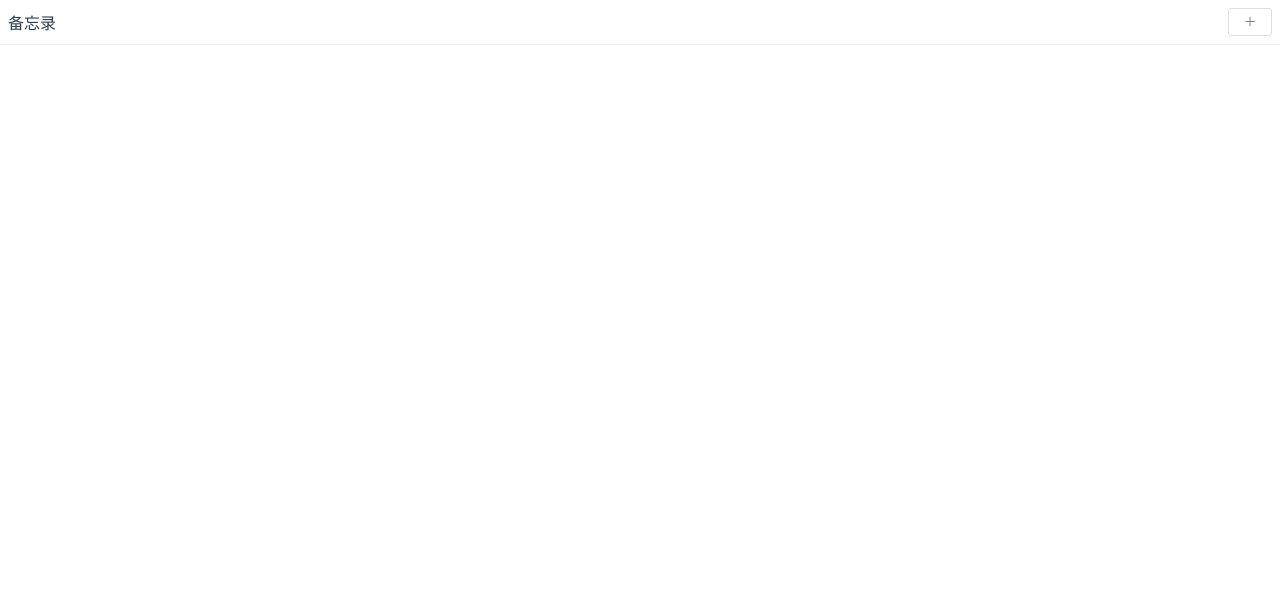
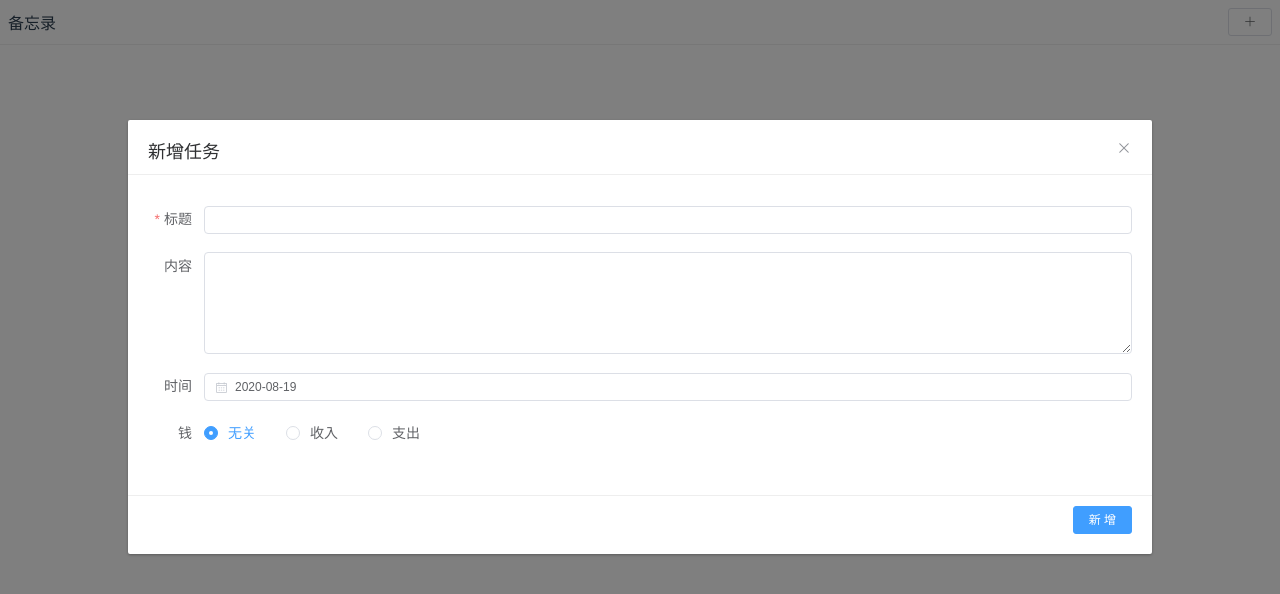
Before and after one commit to yanglimou/demo, a Vue app in the folder todo-app/: page / in a window 1280 px wide. Shown: the top 594 px of the page. Built offline with nearby package versions, Linux system fonts and the light colour scheme.

Commit message:
修改钱标志为收入支出两种 修改弹出框样式 修改钱默认不选中 修改时间默认今天

```diff
--- a/todo-app/src/views/Home.vue
+++ b/todo-app/src/views/Home.vue
@@ -14,7 +14,12 @@
       >
         <div class="time" v-if="item.time">{{ formateDate(item.time) }}</div>
         <el-divider direction="vertical" v-if="item.time"></el-divider>
-        <img v-if="item.moneyFlag===1" class="money_png" :src="money_png" alt />
+        <img
+          v-if="item.moneyFlag===1||item.moneyFlag===2"
+          class="money_png"
+          :src="item.moneyFlag===1?money_png:money_out_png"
+          alt
+        />
         <div class="title" @click="toUpdate(item)">{{ item.title }}</div>
       </div>
     </div>
@@ -36,13 +41,26 @@
           ></el-date-picker>
         </el-form-item>
         <el-form-item label="钱">
-          <el-switch
+          <el-radio v-model="item.moneyFlag" :label="0">无关</el-radio>
+          <el-radio v-model="item.moneyFlag" :label="1">收入</el-radio>
+          <el-radio v-model="item.moneyFlag" :label="2">支出</el-radio>
+          <!-- <el-switch
             v-model="item.moneyFlag"
             :active-value="1"
             :inactive-value="0"
             active-color="#13ce66"
             inactive-color="#ccc"
           ></el-switch>
+          <br />
+          <el-switch
+            v-model="item.moneyTypeFlag"
+            :active-value="1"
+            :inactive-value="0"
+            active-color="#13ce66"
+            inactive-color="#ff4949"
+            active-text="收入"
+            inactive-text="支出"
+          ></el-switch>-->
         </el-form-item>
       </el-form>
       <span slot="footer" class="dialog-footer">
@@ -60,22 +78,24 @@
 <script>
 // @ is an alias to /src
 import money_png from "../assets/money.png";
+import money_out_png from "../assets/money_out.png";
 export default {
   name: "Home",
   data() {
     return {
       money_png,
+      money_out_png,
       items: [],
       rules: {
         title: [{ required: true, message: "请输入标题", trigger: "blur" }]
       },
-      dialogVisible: false,
+      dialogVisible: true,
       item: {
         id: "",
         title: "",
         content: "",
-        time: "",
-        moneyFlag: 1
+        time: this.$moment().format("YYYY-MM-DD"),
+        moneyFlag: 0
       }
     };
   },
@@ -182,8 +202,8 @@ export default {
         id: "",
         title: "",
         content: "",
-        time: "",
-        moneyFlag: 1
+        time: this.$moment().format("YYYY-MM-DD"),
+        moneyFlag: 0
       };
       this.dialogVisible = true;
     },
@@ -287,6 +307,19 @@ export default {
   }
 };
 </script>
+<style lang="scss">
+.el-dialog__header {
+  // padding: 10px 20px 10px;
+  border-bottom: 1px solid #eee;
+}
+.el-dialog__footer {
+  // padding: 10px 20px 10px;
+  border-top: 1px solid #eee;
+}
+.el-dialog__body {
+  padding: 10px 20px 0px;
+}
+</style>
 <style lang="scss" scoped>
 .el-date-editor.el-input,
 .el-date-editor.el-input__inner {
```
Also changed, not shown: todo-app/src/assets/money.png, todo-app/src/assets/money_out.png (added).
